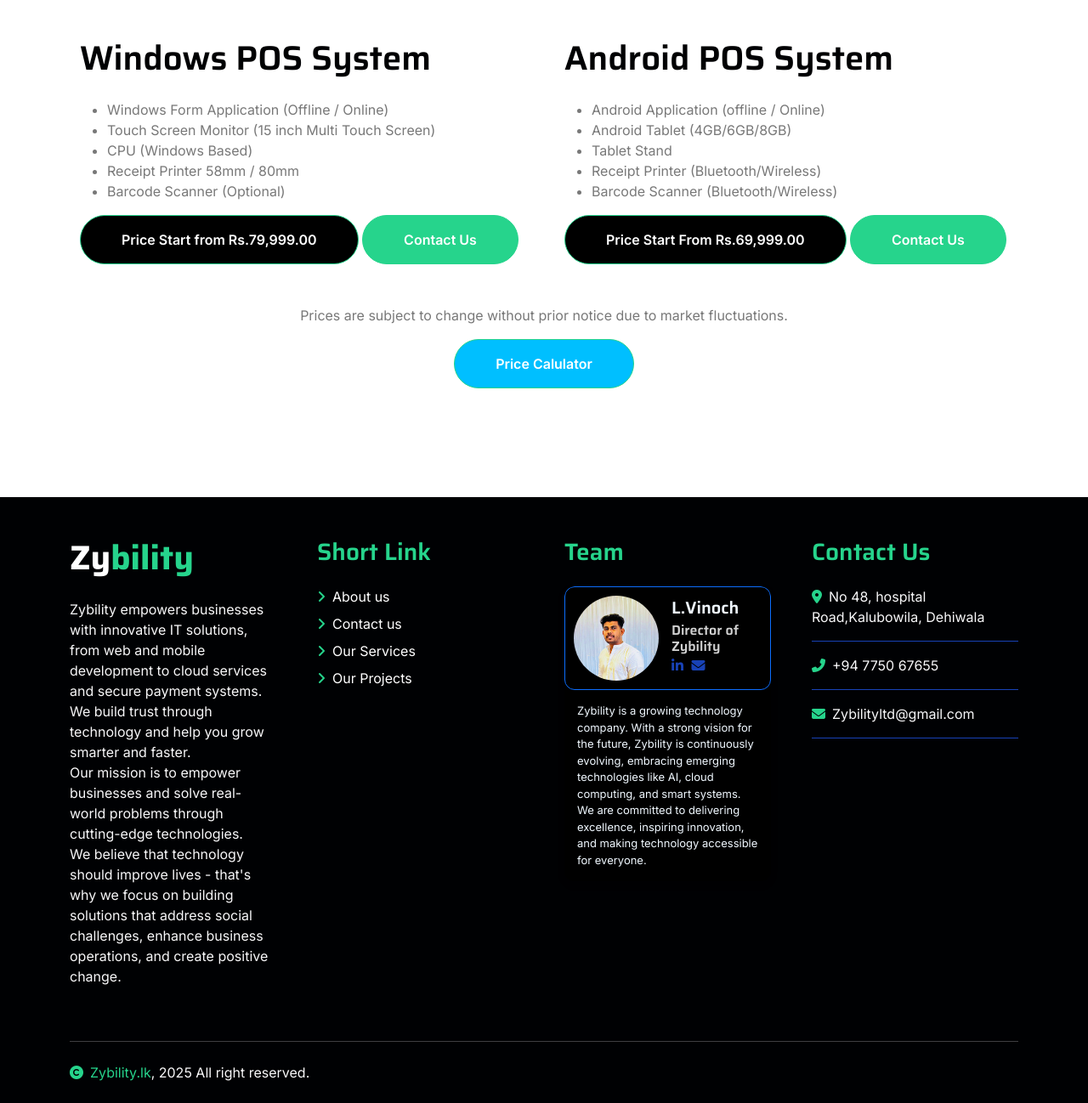
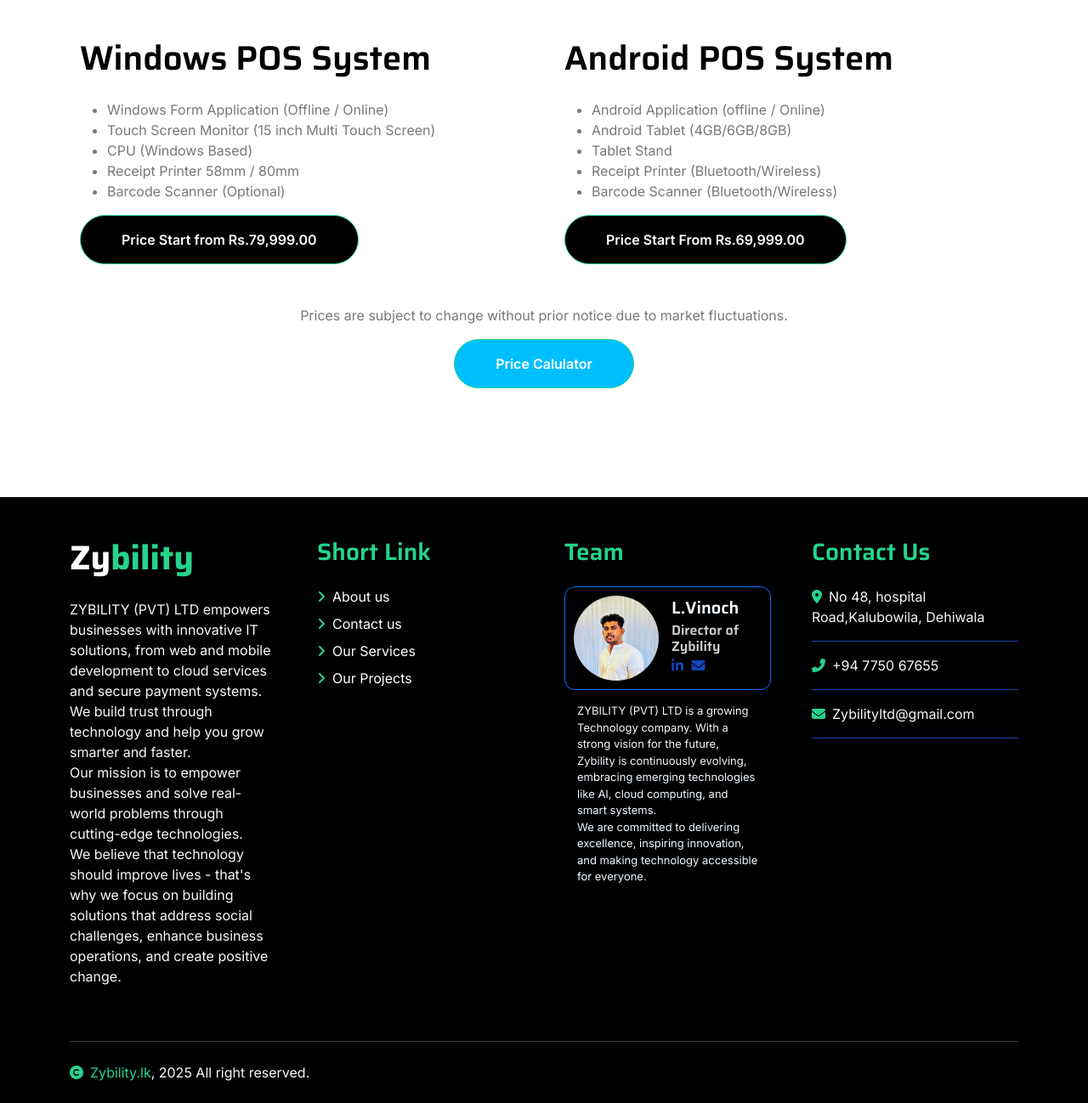
Before and after one commit to VinochL/Zybility, a plain HTML site: page project.html in a window 1280 px wide. Shown: the part 1535-2833 px from the top of the page at 85% size. Drawn offline with nearby package versions, Linux system fonts and the light colour scheme.

Commit message:
Update project.html
Remove Unwanted Elements

```diff
--- a/project.html
+++ b/project.html
@@ -252,7 +252,7 @@
                                     <li>Barcode Scanner (Optional)</li>
                                   </ul>
                                 <a href="#" class="btn btn-secondary rounded-pill px-5 py-3 text-white" style="background-color: black;">Price Start from Rs.79,999.00</a>
-                                <a href="index.html#Contact" class="btn btn-secondary rounded-pill px-5 py-3 text-white">Contact Us</a>
+                                <!-- <a href="index.html#Contact" class="btn btn-secondary rounded-pill px-5 py-3 text-white">Contact Us</a>                    -->
                             </div>
                             <div class="col-lg-6 col-md-6 col-sm-12 wow fadeIn" data-wow-delay=".1s">
                                 <h1 class="mb-4">Android POS System</h1>
@@ -264,7 +264,7 @@
                                     <li>Barcode Scanner (Bluetooth/Wireless)</li>
                                 </ul>
                                 <a href="#" class="btn btn-secondary rounded-pill px-5 py-3 text-white" style="background-color: black;">Price Start From Rs.69,999.00</a>
-                                <a href="index.html#Contact" class="btn btn-secondary rounded-pill px-5 py-3 text-white">Contact Us</a>
+                                <!-- <a href="index.html#Contact" class="btn btn-secondary rounded-pill px-5 py-3 text-white">Contact Us</a> -->
                             </div>
                         </div>
                     </div>
@@ -285,7 +285,7 @@
                     <a href="index.html">
                         <h1 class="text-white fw-bold d-block">Zy<span class="text-secondary">bility</span> </h1>
                     </a>
-                    <p class="mt-4 text-light">Zybility empowers businesses with innovative IT solutions, from web and mobile development to cloud services and secure payment systems. We build trust through technology and help you grow smarter and faster.
+                    <p class="mt-4 text-light">ZYBILITY (PVT) LTD empowers businesses with innovative IT solutions, from web and mobile development to cloud services and secure payment systems. We build trust through technology and help you grow smarter and faster.
                      <br>Our mission is to empower businesses and solve real-world problems through cutting-edge technologies.
                     <br> We believe that technology should improve lives - that's why we focus on building solutions that address social challenges, enhance business operations, and create positive change.
                     </p>
@@ -326,7 +326,7 @@
                           <!-- Text Content -->
                           <div style="padding: 15px;">
                             <p style="margin: 0; font-size: 13px; color: aliceblue;">
-                              Zybility is a growing technology company. With a strong vision for the future, Zybility is continuously evolving, embracing emerging technologies like AI, cloud computing, and smart systems.
+                            ZYBILITY (PVT) LTD is a growing Technology company. With a strong vision for the future, Zybility is continuously evolving, embracing emerging technologies like AI, cloud computing, and smart systems.
                               <br> We are committed to delivering excellence, inspiring innovation, and making technology accessible for everyone.
                             </p>
                           </div>
```
